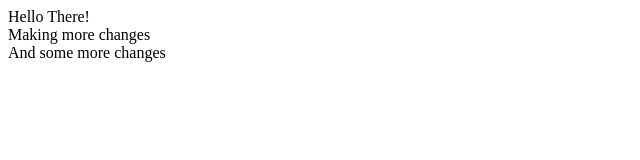
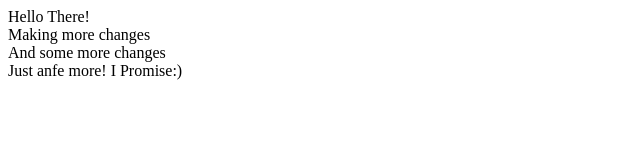
Before and after one commit to mrumayi20/Practice, a plain HTML site: page index.html in a window 1280 px wide. Shown: the whole page, without its empty margins (0-640 px from the left). Drawn offline with Linux system fonts and the light colour scheme.

Commit message:
Addes promise msg

```diff
--- a/index.html
+++ b/index.html
@@ -2,3 +2,4 @@
 <div>Hello There!</div>
 <div> Making more changes </div>
 <div>And some more changes</div>
+<div>Just anfe more! I Promise:)</div>
```
